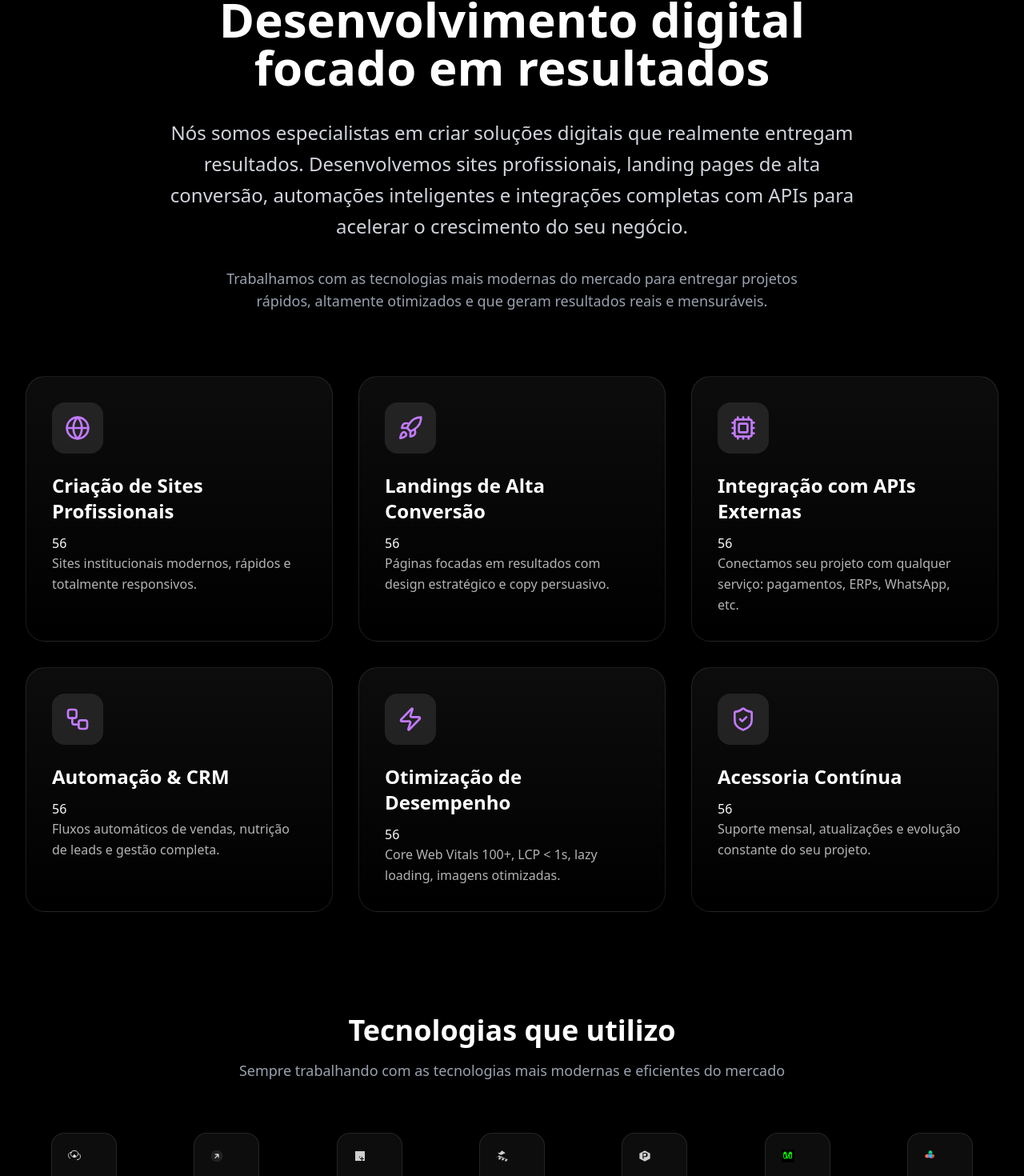
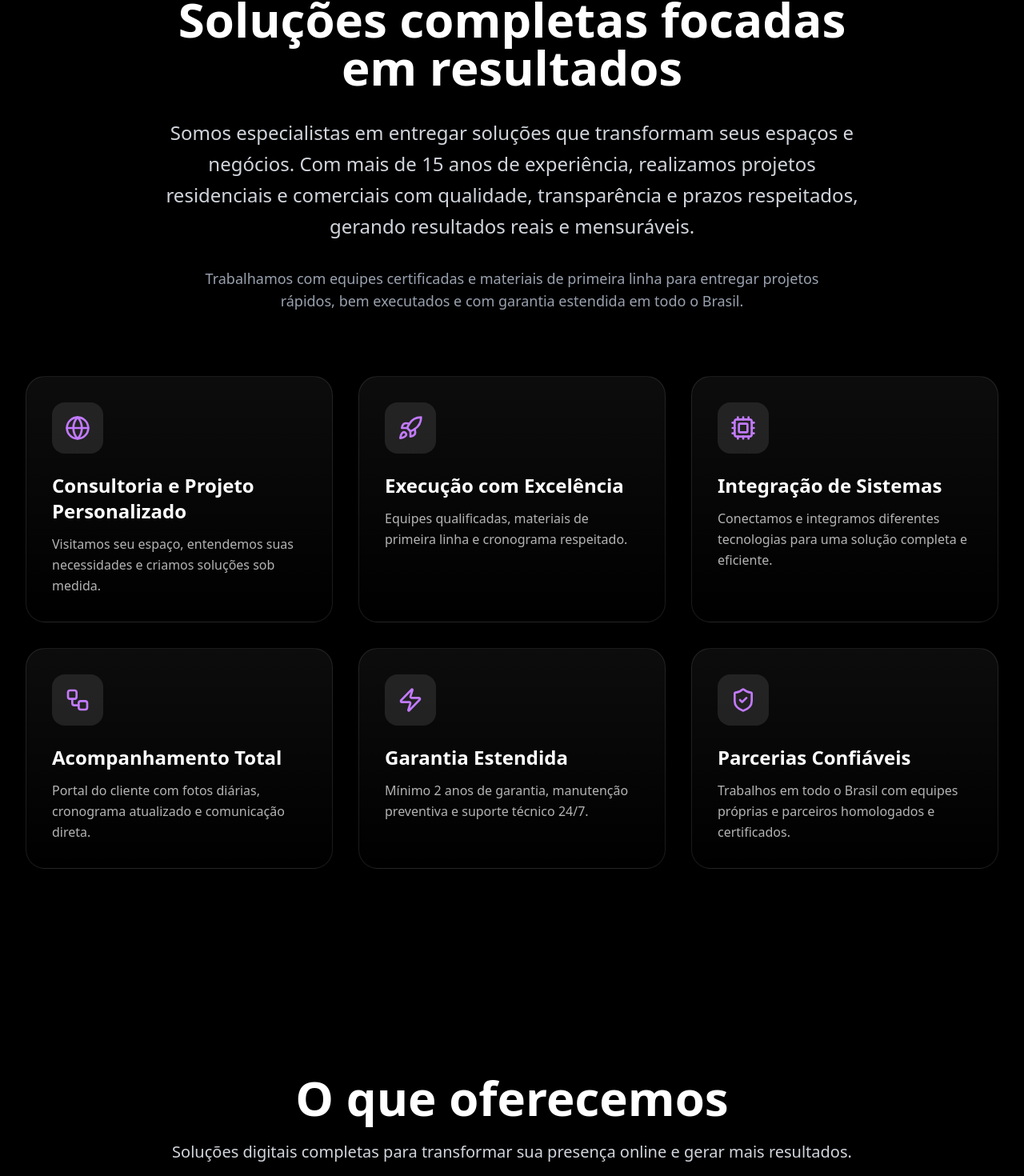
Before and after one commit to PhabloC/co.solutions, a Next.js app: page / in a window 1280 px wide. Shown: the part 894-2364 px from the top of the page at 80% size. Built offline with nearby package versions, Linux system fonts and the light colour scheme.

Commit message:
fix: layout adjustment

```diff
--- a/app/components/about/Services.tsx
+++ b/app/components/about/Services.tsx
@@ -4,39 +4,39 @@ import type { Service } from "./types";
 
 const services: Service[] = [
   {
-    title: "Criação de Sites Profissionais",
+    title: "Consultoria e Projeto Personalizado",
     description:
-      "Sites institucionais modernos, rápidos e totalmente responsivos.",
+      "Visitamos seu espaço, entendemos suas necessidades e criamos soluções sob medida.",
     icon: <Globe className="w-8 h-8" />,
   },
   {
-    title: "Landings de Alta Conversão",
+    title: "Execução com Excelência",
     description:
-      "Páginas focadas em resultados com design estratégico e copy persuasivo.",
+      "Equipes qualificadas, materiais de primeira linha e cronograma respeitado.",
     icon: <Rocket className="w-8 h-8" />,
   },
   {
-    title: "Integração com APIs Externas",
+    title: "Integração de Sistemas",
     description:
-      "Conectamos seu projeto com qualquer serviço: pagamentos, ERPs, WhatsApp, etc.",
+      "Conectamos e integramos diferentes tecnologias para uma solução completa e eficiente.",
     icon: <Cpu className="w-8 h-8" />,
   },
   {
-    title: "Automação & CRM",
+    title: "Acompanhamento Total",
     description:
-      "Fluxos automáticos de vendas, nutrição de leads e gestão completa.",
+      "Portal do cliente com fotos diárias, cronograma atualizado e comunicação direta.",
     icon: <Workflow className="w-8 h-8" />,
   },
   {
-    title: "Otimização de Desempenho",
+    title: "Garantia Estendida",
     description:
-      "Core Web Vitals 100+, LCP < 1s, lazy loading, imagens otimizadas.",
+      "Mínimo 2 anos de garantia, manutenção preventiva e suporte técnico 24/7.",
     icon: <Zap className="w-8 h-8" />,
   },
   {
-    title: "Acessoria Contínua",
+    title: "Parcerias Confiáveis",
     description:
-      "Suporte mensal, atualizações e evolução constante do seu projeto.",
+      "Trabalhos em todo o Brasil com equipes próprias e parceiros homologados e certificados.",
     icon: <ShieldCheck className="w-8 h-8" />,
   },
 ];
@@ -86,7 +86,6 @@ export default function Services() {
             <h3 className="text-2xl font-bold text-white mb-3">
               {service.title}
             </h3>
-            56{" "}
             <p className="text-white/70 leading-relaxed">
               {service.description}
             </p>
--- a/app/components/about/index.tsx
+++ b/app/components/about/index.tsx
@@ -35,37 +35,25 @@ export default function About() {
           className="text-center max-w-4xl mx-auto space-y-8"
         >
           <h2 className="text-5xl md:text-6xl font-bold text-white">
-            Desenvolvimento digital focado em resultados
+            Soluções completas focadas em resultados
           </h2>
 
           <p className="text-xl md:text-2xl text-gray-300 leading-relaxed">
-            Nós somos especialistas em criar soluções digitais que realmente
-            entregam resultados. Desenvolvemos sites profissionais, landing
-            pages de alta conversão, automações inteligentes e integrações
-            completas com APIs para acelerar o crescimento do seu negócio.
+            Somos especialistas em entregar soluções que transformam seus
+            espaços e negócios. Com mais de 15 anos de experiência, realizamos
+            projetos residenciais e comerciais com qualidade, transparência e
+            prazos respeitados, gerando resultados reais e mensuráveis.
           </p>
 
           <p className="text-lg text-gray-400 max-w-3xl mx-auto">
-            Trabalhamos com as tecnologias mais modernas do mercado para
-            entregar projetos rápidos, altamente otimizados e que geram
-            resultados reais e mensuráveis.
+            Trabalhamos com equipes certificadas e materiais de primeira linha
+            para entregar projetos rápidos, bem executados e com garantia
+            estendida em todo o Brasil.
           </p>
         </motion.div>
 
         {/* Serviços */}
         <Services />
-
-        {/* Tecnologias */}
-        <div className="mt-32">
-          <h3 className="text-3xl md:text-4xl font-bold text-center mb-4 text-white">
-            Tecnologias que utilizo
-          </h3>
-          <p className="text-center text-gray-400 text-lg mb-12">
-            Sempre trabalhando com as tecnologias mais modernas e eficientes do
-            mercado
-          </p>
-          <TechStack />
-        </div>
       </div>
     </section>
   );
--- a/app/components/accordion/const.ts
+++ b/app/components/accordion/const.ts
@@ -22,6 +22,21 @@ export const faqData = {
       answer:
         "Não. O agendamento e o orçamento são 100% gratuitos e sem compromisso.",
     },
+    {
+      question: "Quem são vocês e qual é a experiência da empresa?",
+      answer:
+        "Somos uma empresa especializada em soluções integradas com mais de 15 anos de experiência, atendendo milhares de clientes satisfeitos em todo o Brasil.",
+    },
+    {
+      question: "Qual é o diferencial de vocês no mercado?",
+      answer:
+        "Oferecemos soluções personalizadas, atendimento 24/7, garantia estendida, equipes certificadas e a segurança de uma empresa consolidada.",
+    },
+    {
+      question: "Como faço para solicitar um orçamento?",
+      answer:
+        "Basta entrar em contato conosco via WhatsApp, telefone ou preencher o formulário no site. Nós nos responsabilizamos por agendar a visita no melhor horário para você.",
+    },
   ],
   billing: [
     {
@@ -33,6 +48,26 @@ export const faqData = {
       question: "Vocês parcelam a entrada?",
       answer:
         "Sim! Podemos parcelar a entrada em até 3x no cartão ou negociar condições especiais.",
+    },
+    {
+      question: "Qual é a política de reembolso caso eu desista do projeto?",
+      answer:
+        "Se a obra não foi iniciada, devolvemos 100% do valor. Caso já tenha iniciado, discutimos uma solução justa baseada no que foi executado.",
+    },
+    {
+      question: "Há alguma taxa adicional não mencionada no orçamento?",
+      answer:
+        "Não! O orçamento que você recebe é fechado e final. Qualquer alteração solicitada será cobrada apenas se você concordar previamente.",
+    },
+    {
+      question: "Vocês oferecem descontos para projetos maiores?",
+      answer:
+        "Sim! Quanto maior o projeto, maior pode ser o desconto. Temos tabelas especiais para clientes com múltiplas obras ou empresas.",
+    },
+    {
+      question: "Posso cancelar a obra após o início e qual seria o custo?",
+      answer:
+        "Sim, mas será cobrado o valor referente ao trabalho executado até o momento, incluindo materiais já utilizados e despesas incorridas.",
     },
   ],
   technical: [
@@ -46,6 +81,26 @@ export const faqData = {
       answer:
         "Sim! Oferecemos contratos de manutenção preventiva e corretiva com visitas programadas.",
     },
+    {
+      question: "O que está coberto pela garantia?",
+      answer:
+        "Mão de obra, materiais utilizados e funcionamento correto do serviço estão cobertos. Danos por uso indevido ou acidentes não estão inclusos.",
+    },
+    {
+      question: "Como faço para acionar a garantia?",
+      answer:
+        "Basta entrar em contato conosco informando o problema. Nós enviaremos um técnico em até 48 horas para avaliar e solucionar sem custos.",
+    },
+    {
+      question: "Vocês usam materiais de qualidade?",
+      answer:
+        "Apenas! Trabalhamos com materiais de primeira linha de marcas renomadas no mercado, garantindo durabilidade e desempenho.",
+    },
+    {
+      question: "Posso aumentar ou modificar o serviço após o orçamento?",
+      answer:
+        "Claro! Você pode solicitar modificações a qualquer momento, e nós elaboraremos um aditivo com os custos envolvidos para sua aprovação.",
+    },
   ],
   delivery: [
     {
@@ -58,5 +113,26 @@ export const faqData = {
       answer:
         "Claro! Você recebe acesso a um portal do cliente com fotos diárias, cronograma e chat direto.",
     },
+    {
+      question: "E se a obra atrasar? Há multa por atraso?",
+      answer:
+        "Trabalhamos com prazos realistas e cumprimos o cronograma. Se houver atraso além do previsto por culpa nossa, aplicamos desconto de 1% ao dia.",
+    },
+    {
+      question: "Vocês trabalham nos fins de semana e feriados?",
+      answer:
+        "Podemos adequar o cronograma às suas necessidades. Para fins de semana e feriados, há custo adicional que será informado no orçamento.",
+    },
+    {
+      question:
+        "O que acontece com atrasos causados por fatores externos (chuva, problemas de fornecedor)?",
+      answer:
+        "Esses eventos são considerados 'forças maiores' e não geram multa. Porém, renegociamos os prazos de forma justa com você.",
+    },
+    {
+      question: "Há algum custo para entrega/instalação?",
+      answer:
+        "O deslocamento de nossa equipe já está incluído no orçamento. Custos extras apenas se houver necessidade de acesso especial ou local de difícil acesso.",
+    },
   ],
 } as const;
--- a/app/components/hero/index.tsx
+++ b/app/components/hero/index.tsx
@@ -1,4 +1,3 @@
-import { ChevronRight } from "lucide-react";
 import { HeroProps } from "./types";
 import Button from "../ui/button";
 
@@ -38,17 +37,14 @@ export default function Hero({
 
       {/* Eyebrow */}
       {eyebrow && (
-        <a href="#" className="group">
-          <span
-            className="text-sm text-gray-600 dark:text-gray-400 font-geist mx-auto px-5 py-2
+        <span
+          className="text-sm text-gray-600 dark:text-gray-400 font-geist mx-auto px-5 py-2
             bg-linear-to-tr from-zinc-300/5 via-gray-400/5 to-transparent
             border-2 border-gray-300/20 dark:border-white/5
             rounded-3xl w-fit tracking-tight uppercase flex items-center justify-center"
-          >
-            {eyebrow}
-            <ChevronRight className="inline w-4 h-4 ml-2 transition-transform duration-300 group-hover:translate-x-1" />
-          </span>
-        </a>
+        >
+          {eyebrow}
+        </span>
       )}
 
       {/* Title */}
```
